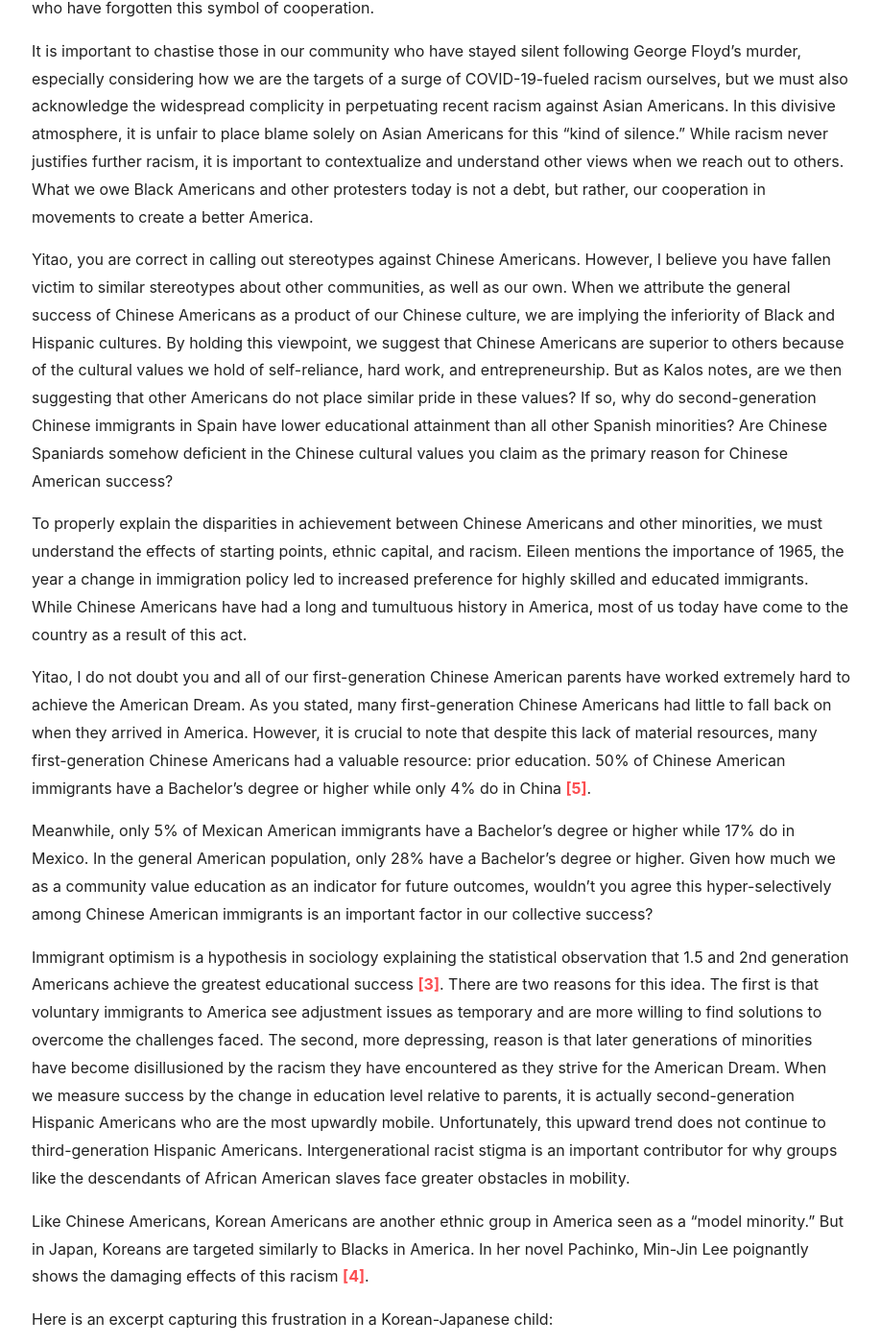
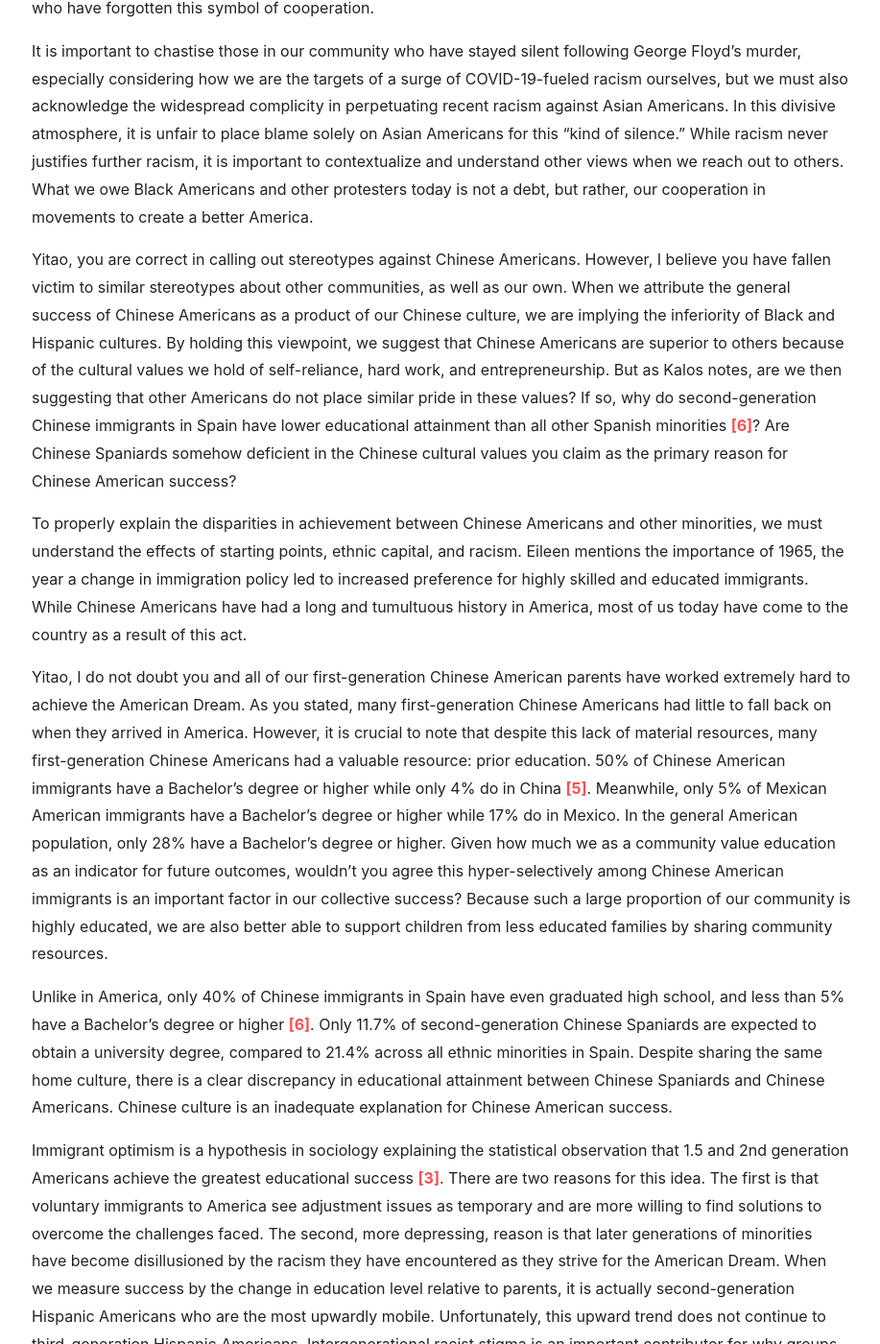
Before and after one commit to Nonameentered/nonameentered.github.io, a Jekyll site: the page built from _posts/2020-06-08-chinese-american-open-letter-response.markdown, in a window 1280 px wide and 1400 px high, scrolled down 814 px. Shown: the whole window at 96% size, without its empty margins (70-987 px from the left). Built offline with Jekyll 4.4.1, drawn with Linux system fonts in a browser that asks for light colours; nearby versions of some CDN libraries; comment, search, counter and statistics services are not loaded; some of the changed text lies outside the part shown.

Commit message:
add paragraph on Chinese Spaniards, fix formatting

```diff
--- a/_posts/2020-06-08-chinese-american-open-letter-response.markdown
+++ b/_posts/2020-06-08-chinese-american-open-letter-response.markdown
@@ -20,20 +20,21 @@ Eileen, I believe it is imprecise to suggest “we owe everything” to Black Am
 
 It is important to chastise those in our community who have stayed silent following George Floyd’s murder, especially considering how we are the targets of a surge of COVID-19-fueled racism ourselves, but we must also acknowledge the widespread complicity in perpetuating recent racism against Asian Americans. In this divisive atmosphere, it is unfair to place blame solely on Asian Americans for this “kind of silence.” While racism never justifies further racism, it is important to contextualize and understand other views when we reach out to others. What we owe Black Americans and other protesters today is not a debt, but rather, our cooperation in movements to create a better America.
 
-Yitao, you are correct in calling out stereotypes against Chinese Americans. However, I believe you have fallen victim to similar stereotypes about other communities, as well as our own. When we attribute the general success of Chinese Americans as a product of our Chinese culture, we are implying the inferiority of Black and Hispanic cultures. By holding this viewpoint, we suggest that Chinese Americans are superior to others because of the cultural values we hold of self-reliance, hard work, and entrepreneurship. But as Kalos notes, are we then suggesting that other Americans do not place similar pride in these values? If so, why do second-generation Chinese immigrants in Spain have lower educational attainment than all other Spanish minorities? Are Chinese Spaniards somehow deficient in the Chinese cultural values you claim as the primary reason for Chinese American success?
+Yitao, you are correct in calling out stereotypes against Chinese Americans. However, I believe you have fallen victim to similar stereotypes about other communities, as well as our own. When we attribute the general success of Chinese Americans as a product of our Chinese culture, we are implying the inferiority of Black and Hispanic cultures. By holding this viewpoint, we suggest that Chinese Americans are superior to others because of the cultural values we hold of self-reliance, hard work, and entrepreneurship. But as Kalos notes, are we then suggesting that other Americans do not place similar pride in these values? If so, why do second-generation Chinese immigrants in Spain have lower educational attainment than all other Spanish minorities [\[6\]](#references)? Are Chinese Spaniards somehow deficient in the Chinese cultural values you claim as the primary reason for Chinese American success?
+{: #spanish}
 
 To properly explain the disparities in achievement between Chinese Americans and other minorities, we must understand the effects of starting points, ethnic capital, and racism. Eileen mentions the importance of 1965, the year a change in immigration policy led to increased preference for highly skilled and educated immigrants. While Chinese Americans have had a long and tumultuous history in America, most of us today have come to the country as a result of this act.
 
-Yitao, I do not doubt you and all of our first-generation Chinese American parents have worked extremely hard to achieve the American Dream. As you stated, many first-generation Chinese Americans had little to fall back on when they arrived in America. However, it is crucial to note that despite this lack of material resources, many first-generation Chinese Americans had a valuable resource: prior education. 50% of Chinese American immigrants have a Bachelor’s degree or higher while only 4% do in China [\[5\]](#references).
 {: #paradox}
-Meanwhile, only 5% of Mexican American immigrants have a Bachelor’s degree or higher while 17% do in Mexico. In the general American population, only 28% have a Bachelor’s degree or higher. Given how much we as a community value education as an indicator for future outcomes, wouldn’t you agree this hyper-selectively among Chinese American immigrants is an important factor in our collective success?
+Yitao, I do not doubt you and all of our first-generation Chinese American parents have worked extremely hard to achieve the American Dream. As you stated, many first-generation Chinese Americans had little to fall back on when they arrived in America. However, it is crucial to note that despite this lack of material resources, many first-generation Chinese Americans had a valuable resource: prior education. 50% of Chinese American immigrants have a Bachelor’s degree or higher while only 4% do in China [\[5\]](#references). Meanwhile, only 5% of Mexican American immigrants have a Bachelor’s degree or higher while 17% do in Mexico. In the general American population, only 28% have a Bachelor’s degree or higher. Given how much we as a community value education as an indicator for future outcomes, wouldn’t you agree this hyper-selectively among Chinese American immigrants is an important factor in our collective success? Because such a large proportion of our community is highly educated, we are also better able to support children from less educated families by sharing community resources.
+
+Unlike in America, only 40% of Chinese immigrants in Spain have even graduated high school, and less than 5% have a Bachelor's degree or higher [\[6\]](#references). Only 11.7% of second-generation Chinese Spaniards are expected to obtain a university degree, compared to 21.4% across all ethnic minorities in Spain. Despite sharing the same home culture, there is a clear discrepancy in educational attainment between Chinese Spaniards and Chinese Americans. Chinese culture is an inadequate explanation for Chinese American success.
 
 {: #optimism}
 Immigrant optimism is a hypothesis in sociology explaining the statistical observation that 1.5 and 2nd generation Americans achieve the greatest educational success [\[3\]](#references). There are two reasons for this idea. The first is that voluntary immigrants to America see adjustment issues as temporary and are more willing to find solutions to overcome the challenges faced. The second, more depressing, reason is that later generations of minorities have become disillusioned by the racism they have encountered as they strive for the American Dream. When we measure success by the change in education level relative to parents, it is actually second-generation Hispanic Americans who are the most upwardly mobile. Unfortunately, this upward trend does not continue to third-generation Hispanic Americans. Intergenerational racist stigma is an important contributor for why groups like the descendants of African American slaves face greater obstacles in mobility.
 
-Like Chinese Americans, Korean Americans are another ethnic group in America seen as a “model minority.” But in Japan, Koreans are targeted similarly to Blacks in America. In her novel Pachinko, Min-Jin Lee poignantly shows the damaging effects of this racism [\[4\]](#references).
 {: #pachinko}
-Here is an excerpt capturing this frustration in a Korean-Japanese child:
+Like Chinese Americans, Korean Americans are another ethnic group in America seen as a “model minority.” But in Japan, Koreans are targeted similarly to Blacks in America. In her novel Pachinko, Min-Jin Lee poignantly shows the damaging effects of this racism [\[4\]](#references). Here is an excerpt capturing this frustration in a Korean-Japanese child:
 
 > Mozasu knew he was becoming one of the bad Koreans. Police officers often arrested Koreans for stealing or home brewing. Every week, someone on his street got in trouble with the police. Noa would say that because some Koreans broke the law, everyone got blamed. On every block in Ikaino, there was a man who beat his wife, and there were girls who worked in bars who were said to take money for favors. Noa said that Koreans had to raise themselves up by working harder and being better. Mozasu just wanted to hit everyone who said mean things. In Ikaino, there were homely old women who cussed and men who were so drunk that they slept outside their houses. The Japanese didn’t want Koreans to live near them, because they weren’t clean, they lived with pigs, and the children had lice. Also, Koreans were said to be even lower than burakumin because at least burakumin had Japanese blood. Noa told Mozasu that his former teachers had told him he was a good Korean, and Mozasu understood that with his own poor grades and bad manners, those same teachers would think Mozasu was a bad one.
 >
@@ -43,17 +44,17 @@ In the responses to Eileen’s and Kalos’ letters, I have seen many point out
 
 The line between stereotypes and useful generalizations is a thin one, and there are times we have all crossed this line. But by engaging in more of the thoughtful dialogue Eileen’s letter has generated, we can all work together to dismantle our prejudices and promote anti-racist thinking in order to create the more equal, more judicial, and greater America we all call for.
 
-When Obama declared in 2004, “there’s not a black America and white America and Latino America and Asian America; there’s the United States of America,” he claimed our shared American identity mattered more than our differences [\[1\]](#references).
 {: #obama}
-Yet, in light of George Floyd’s murder, it is clear just how much divides our country today. Perhaps it is better to see Obama’s words as a promise, another in a long line of promises made by great Americans like Abraham Lincoln and Martin Luther King Jr. Progress takes time, but as James Baldwin expressed over forty years ago [\[2\]](#references): “How much time do you want for your progress?”
+When Obama declared in 2004, “there’s not a black America and white America and Latino America and Asian America; there’s the United States of America,” he claimed our shared American identity mattered more than our differences [\[1\]](#references). Yet, in light of George Floyd’s murder, it is clear just how much divides our country today. Perhaps it is better to see Obama’s words as a promise, another in a long line of promises made by great Americans like Abraham Lincoln and Martin Luther King Jr. Progress takes time, but as James Baldwin expressed over forty years ago [\[2\]](#references): “How much time do you want for your progress?”
 {: #progress}
 
 Yitao, I too, do not condone the violence and damage done to small businesses as a result of these riots. As you say, these actions are “totally counter productive to solving the problems.” However, it is important to make a distinction between rioters and protestors. We can not let the actions of the rioters drown out the voices of the many more protestors who will not tolerate waiting anymore. The actions of rioters speak to the severity of the issues, but we must not let the debate over these rioters derail the necessity of making meaningful contributions toward police reform and anti-racism.
 
 Best,
+
 Matthew Shu
 * * *
-## References
+##### References
 {: #references}
 [\[1\]](#obama)    	B. Obama, “Barack Obama’s Remarks to the Democratic National Convention,” _The New York Times_, Jul. 27, 2004.
 
@@ -64,3 +65,5 @@ Matthew Shu
 [\[4\]](#pachinko)    	Min Jin Lee, _Pachinko_. Grand Central Publishing, 2017.
 
 [\[5\]](#paradox)    	J. Lee and M. Zhou, _The Asian American Achievement Paradox_. Russell Sage Foundation, 2015.
+
+[\[6\]](#spanish)    	J. Yiu, “Calibrated Ambitions: Low Educational Ambition as a Form of Strategic Adaptation Among Chinese Youth in Spain,” International Migration Review, vol. 47, no. 3, pp. 573–611, 2013, doi: 10.1111/imre.12037.
```
